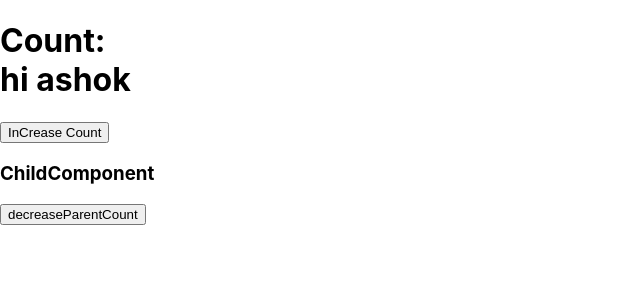
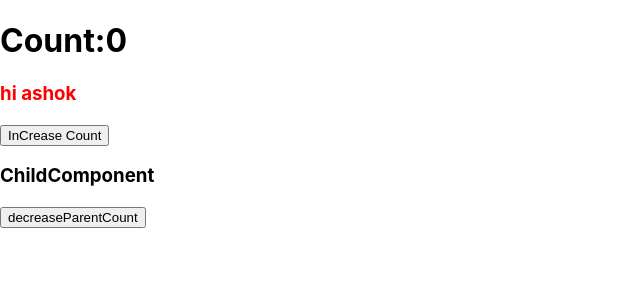
Before and after one commit to ashok-virat/React-top-api, a React (Create React App) app: page /useMemo in a window 1280 px wide. Shown: the top 300 px of the page, without its empty margins (0-640 px from the left). Built offline with nearby package versions, Linux system fonts and the light colour scheme.

Commit message:
count added

```diff
--- a/src/Component/UseMemo/UseMemoParent.js
+++ b/src/Component/UseMemo/UseMemoParent.js
@@ -12,24 +12,30 @@ const useMemoParent = () => {
     setCount({
       ...count,
       count: count.count + 1,
-      message: count.count === 3 ? "see the console _use memo called_" : count.message,
+      message:
+        count.count === 3 ? "see the console _use memo called_" : "hi ashok",
     });
   };
 
   //This is useful when passing callbacks to optimized child components that rely on reference equality to prevent unnecessary renders
   const decreaseCount = useCallback(() => {
-    setCount((count) => ({ count: count.count - 1 }));
+    setCount((count) => ({
+      count: count.count - 1,
+      message:
+        count.count === 3 ? "see the console _use memo called_" : "hi ashok",
+    }));
   }, []);
 
   //useCallback returns its function uncalled so you can call it later, while useMemo calls its function and returns the result.
   const getCount = useMemo(() => {
     console.log("usememo called");
-    return <div>{count.message}</div>;
+    return <p>{count.message}</p>;
   }, [count.message]);
 
   return (
     <div>
-      <h1>Count:{getCount}</h1>
+      <h1>Count:{count.count}</h1>
+      <h3 style={{ color: "red" }}>{getCount}</h3>
       <button onClick={increaseCount}>InCrease Count</button>
       <UseMemoChild decreaseCount={decreaseCount}></UseMemoChild>
     </div>
```
